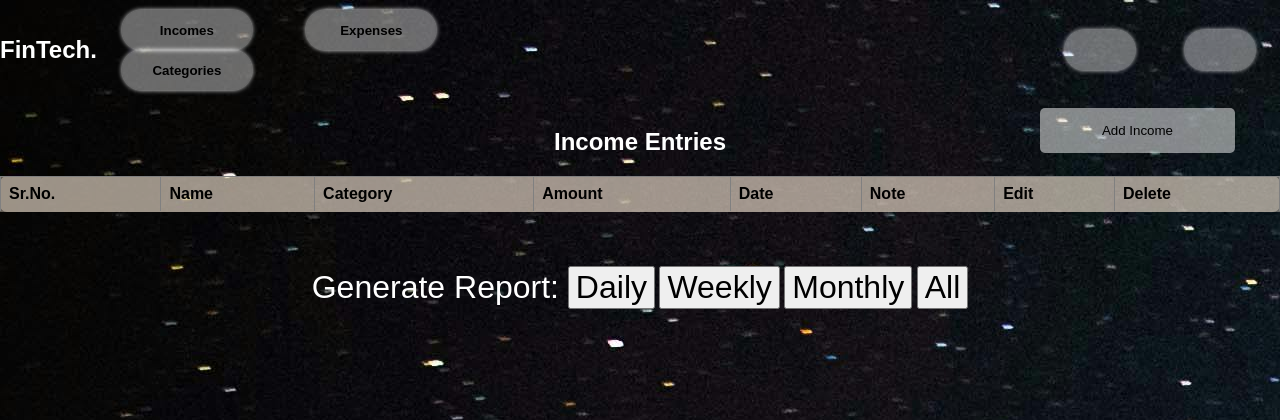
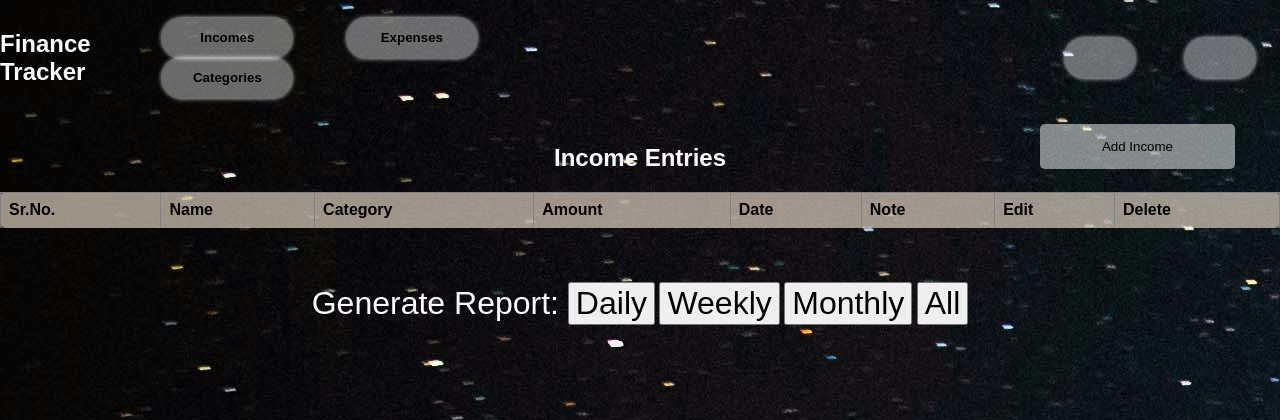
Before and after one commit to amulya195/finance_tracker, a Django app: page /incomes in a window 1280 px wide. Shown: the top 420 px of the page. Run offline with Django 4.2, Linux system fonts and the light colour scheme; a user stored in the database is signed in; data comes from the database, SQL or seed files in the repository; both versions use the stored data as it was after the commit; lists and menus that the app fills with data are empty.

Commit message:
updated html pages.

```diff
--- a/templates/dashboard.html
+++ b/templates/dashboard.html
@@ -4,14 +4,14 @@
 <head>
     <meta charset="UTF-8">
     <meta name="viewport" content="width=device-width, initial-scale=1.0">
-    <title>FinTech. | Dashboard</title>
+    <title>Finance Tracker | Dashboard</title>
     <link rel="stylesheet" href="{% static 'css/dashboard.css' %}" type="text/css" media="all" >
     <link rel="stylesheet" href="{% static 'css/nav.css' %}" type="text/css" media="all" >
 </head>
 <body>
     <nav class="nav">
 
-       <a href="/dashboard" id="logo"><h1>FinTech.</h1></a>
+       <a href="/dashboard" id="logo"><h1>Finance Tracker</h1></a>
         <div class="nav-button">
 
             <button class="btn" id="Income" onclick="location.href='/incomes'">Incomes</button>
--- a/templates/expense.html
+++ b/templates/expense.html
@@ -2,7 +2,7 @@
 <!DOCTYPE html>
 <html>
 <head>
-    <title>FinTech. | Expenses</title>
+    <title>Finance Tracker | Expenses</title>
     <link rel="stylesheet" href="{% static 'css/expense.css' %}" type="text/css" media="all" >
     <link rel="stylesheet" href="{% static 'css/nav.css' %}" type="text/css" media="all" >
     <style>
@@ -18,7 +18,7 @@
 <body>
     <nav class="nav">
 
-        <a href="/dashboard" id="logo"><h1>FinTech.</h1></a>
+        <a href="/dashboard" id="logo"><h1>Finance Tracker</h1></a>
          <div class="nav-button">
 
              <button class="btn" id="Income" onclick="location.href='/incomes'">Incomes</button>
--- a/templates/expense_edit.html
+++ b/templates/expense_edit.html
@@ -2,12 +2,12 @@
 <!DOCTYPE html>
 <html>
 <head>
-    <title>FinTech. | Expenses</title>
+    <title>Finance Tracker | Expenses</title>
     <link rel="stylesheet" href="{% static 'css/expense.css' %}" type="text/css" media="all" >
 
 </head>
 <body>
-    <a href="/dashboard"><h1>FinTech.</h1></a>
+    <a href="/dashboard"><h1>Finance Tracker</h1></a>
 
 
         <h2 style="color: white;">Update Expense Details</h2>
--- a/templates/income.html
+++ b/templates/income.html
@@ -2,7 +2,7 @@
 <!DOCTYPE html>
 <html>
 <head>
-    <title>FinTech. | Incomes</title>
+    <title>Finance Tracker | Incomes</title>
     <link rel="stylesheet" href="{% static 'css/expense.css' %}" type="text/css" media="all" >
     <link rel="stylesheet" href="{% static 'css/nav.css' %}" type="text/css" media="all" >
     <style>
@@ -18,7 +18,7 @@
 <body>
     <nav class="nav">
 
-        <a href="/dashboard" id="logo"><h1>FinTech.</h1></a>
+        <a href="/dashboard" id="logo"><h1>Finance Tracker</h1></a>
          <div class="nav-button">
 
              <button class="btn" id="Income" onclick="location.href='/incomes'">Incomes</button>
--- a/templates/income_edit.html
+++ b/templates/income_edit.html
@@ -2,12 +2,12 @@
 <!DOCTYPE html>
 <html>
 <head>
-    <title>FinTech. | Incomes</title>
+    <title>Finance Tracker | Incomes</title>
     <link rel="stylesheet" href="{% static 'css/expense.css' %}" type="text/css" media="all" >
 
 </head>
 <body>
-    <a href="/dashboard"><h1>FinTech.</h1></a>
+    <a href="/dashboard"><h1>Finance Tracker</h1></a>
 
 
         <h2 style="color: white;">Update Income Details</h2>
--- a/templates/index.html
+++ b/templates/index.html
@@ -8,13 +8,13 @@
     {% comment %} <link rel="stylesheet" href="{% static 'boxicons/css/boxicons.min.css' %}"> {% endcomment %}
     <link href='https://unpkg.com/boxicons@2.1.4/css/boxicons.min.css' rel='stylesheet'>
     <link rel="stylesheet" href="{% static 'css/styles.css' %}" type="text/css" media="all" >
-    <title>FinTech. | Login & Registration</title>
+    <title>Finance Tracker | Login & Registration</title>
 </head>
 <body>
  <div class="wrapper">
     <nav class="nav">
         <div class="nav-logo">
-            <p>FinTech.</p>
+            <p>Finance Tracker</p>
         </div>
         <div class="nav-button">
             <button class="btn white-btn" id="loginBtn" onclick="login()">Sign In</button>
--- a/templates/profile.html
+++ b/templates/profile.html
@@ -14,7 +14,7 @@
 
 <nav class="nav">
 
-    <a href="/dashboard" id="logo"><h1>FinTech.</h1></a>
+    <a href="/dashboard" id="logo"><h1>Finance Tracker</h1></a>
      <div class="nav-button">
 
          <button class="btn" id="Income" onclick="location.href='/incomes'">Incomes</button>
--- a/templates/settings.html
+++ b/templates/settings.html
@@ -14,7 +14,7 @@
 
 <nav class="nav">
 
-    <a href="/dashboard" id="logo"><h1>FinTech.</h1></a>
+    <a href="/dashboard" id="logo"><h1>Finance Tracker</h1></a>
      <div class="nav-button">
 
          <button class="btn" id="Income" onclick="location.href='/incomes'">Incomes</button>
```
Also changed, not shown: db.sqlite3.
